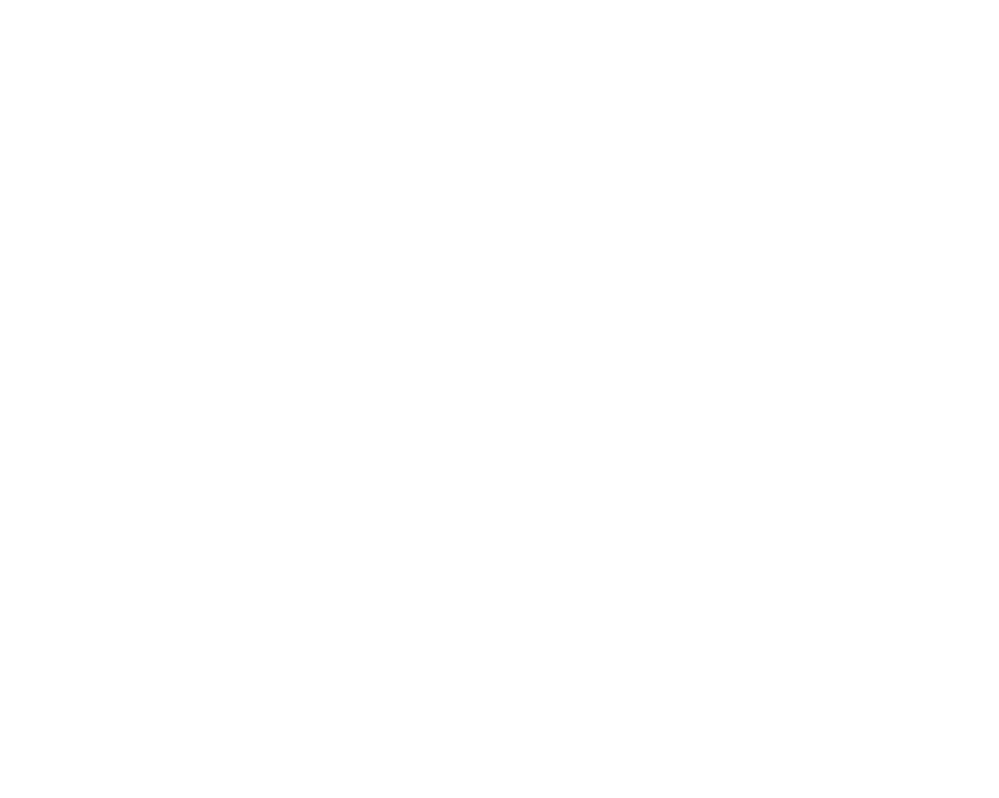
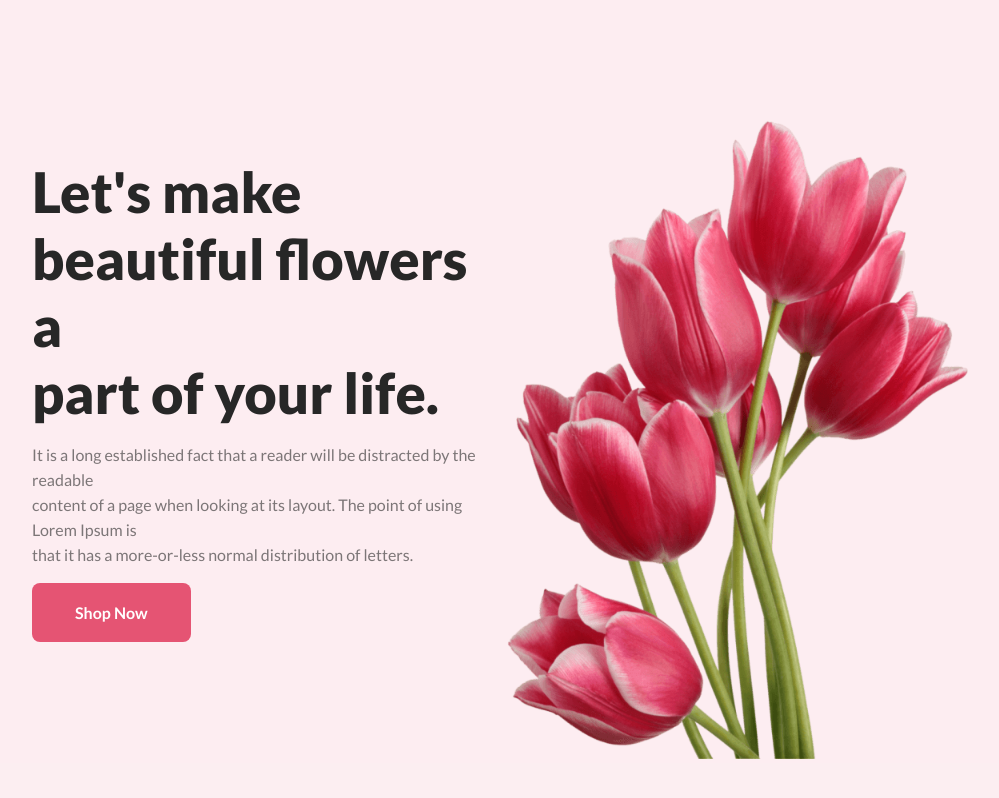
Before and after one commit to tanvir0908/flower_shop, a plain HTML site: page index.html in a window 1280 px wide. Shown: the whole page, without its empty margins (128-1127 px from the left). Drawn offline with Linux system fonts and the light colour scheme.

Commit message:
Home section completed

```diff
--- a/index.html
+++ b/index.html
@@ -8,7 +8,28 @@
     <title>Flower Shop</title>
   </head>
   <body>
-    <header></header>
+    <header>
+      <div class="home">
+        <div class="left-home">
+          <h1 class="home-title">
+            Let's make <br />
+            beautiful flowers a <br />
+            part of your life.
+          </h1>
+          <p class="home-description">
+            It is a long established fact that a reader will be distracted by
+            the readable <br />
+            content of a page when looking at its layout. The point of using
+            Lorem Ipsum is <br />
+            that it has a more-or-less normal distribution of letters.
+          </p>
+          <button class="btn">Shop Now</button>
+        </div>
+        <div class="right-home">
+          <img src="./images/pngwing 10.png" alt="" class="home-image" />
+        </div>
+      </div>
+    </header>
     <main></main>
     <footer></footer>
   </body>
--- a/styles/style.css
+++ b/styles/style.css
@@ -0,0 +1,51 @@
+/* Google Font  */
+@import url("https://fonts.googleapis.com/css2?family=Lato:wght@400;700;900&display=swap");
+
+* {
+  margin: 0;
+  padding: 0;
+  font-family: "Lato", sans-serif;
+}
+
+/* Header Section */
+.home {
+  display: flex;
+  align-items: center;
+  justify-content: space-around;
+  height: 100vh;
+  width: 100%;
+  background-color: rgba(229, 84, 115, 0.1);
+}
+.left-home {
+  width: 50%;
+  padding-left: 10rem;
+}
+.right-home {
+  padding-right: 10rem;
+}
+.home-title {
+  font-size: 3.5rem;
+  font-weight: 800;
+  color: #272727;
+  margin-bottom: 1rem;
+}
+.home-description {
+  font-size: 1rem;
+  color: rgba(39, 39, 39, 0.6);
+  line-height: 25px;
+  margin-bottom: 1rem;
+}
+.btn {
+  color: white;
+  padding: 20px 43px;
+  border-radius: 8px;
+  background: #e55473;
+  border: none;
+  font-size: 1rem;
+  font-weight: bold;
+}
+.home-image {
+  padding-top: 5rem;
+  width: 508px;
+  height: 640px;
+}
```
